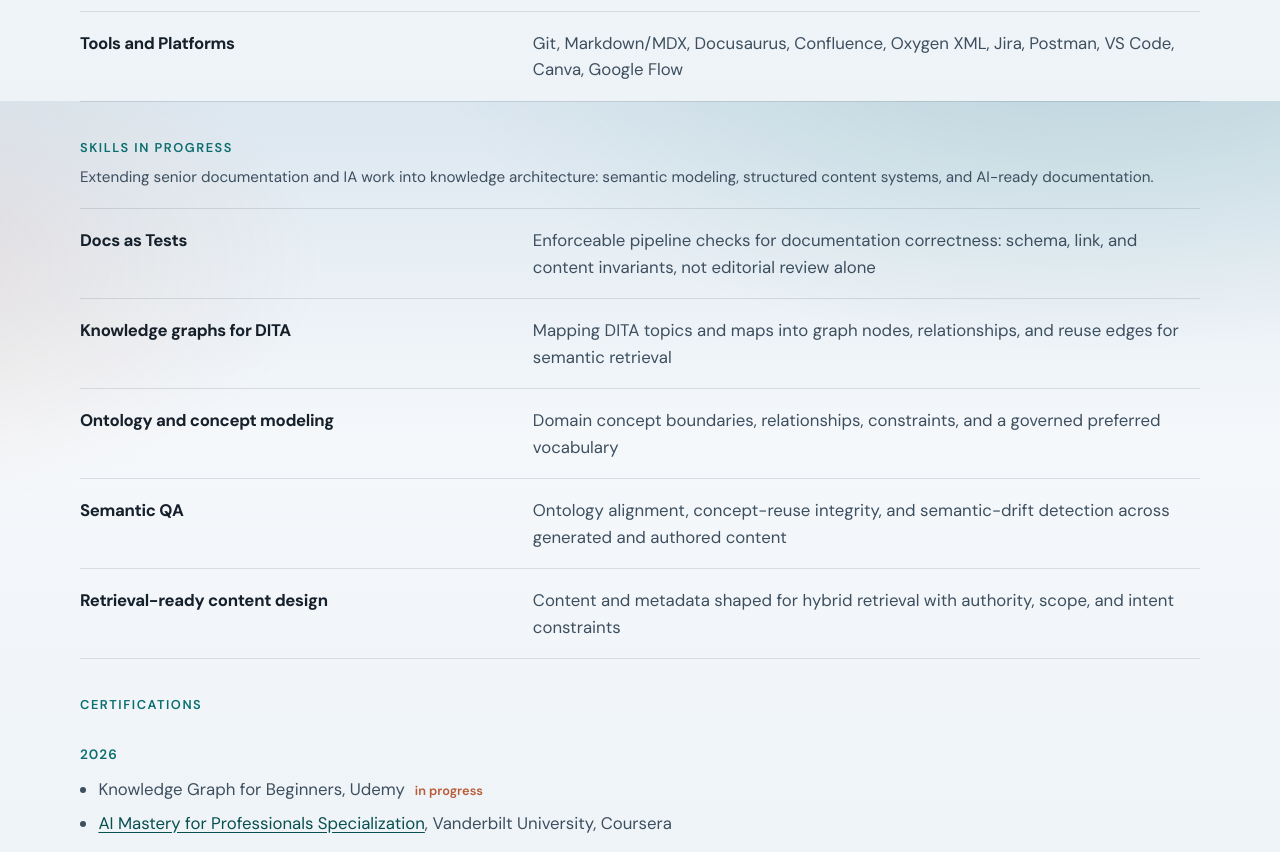
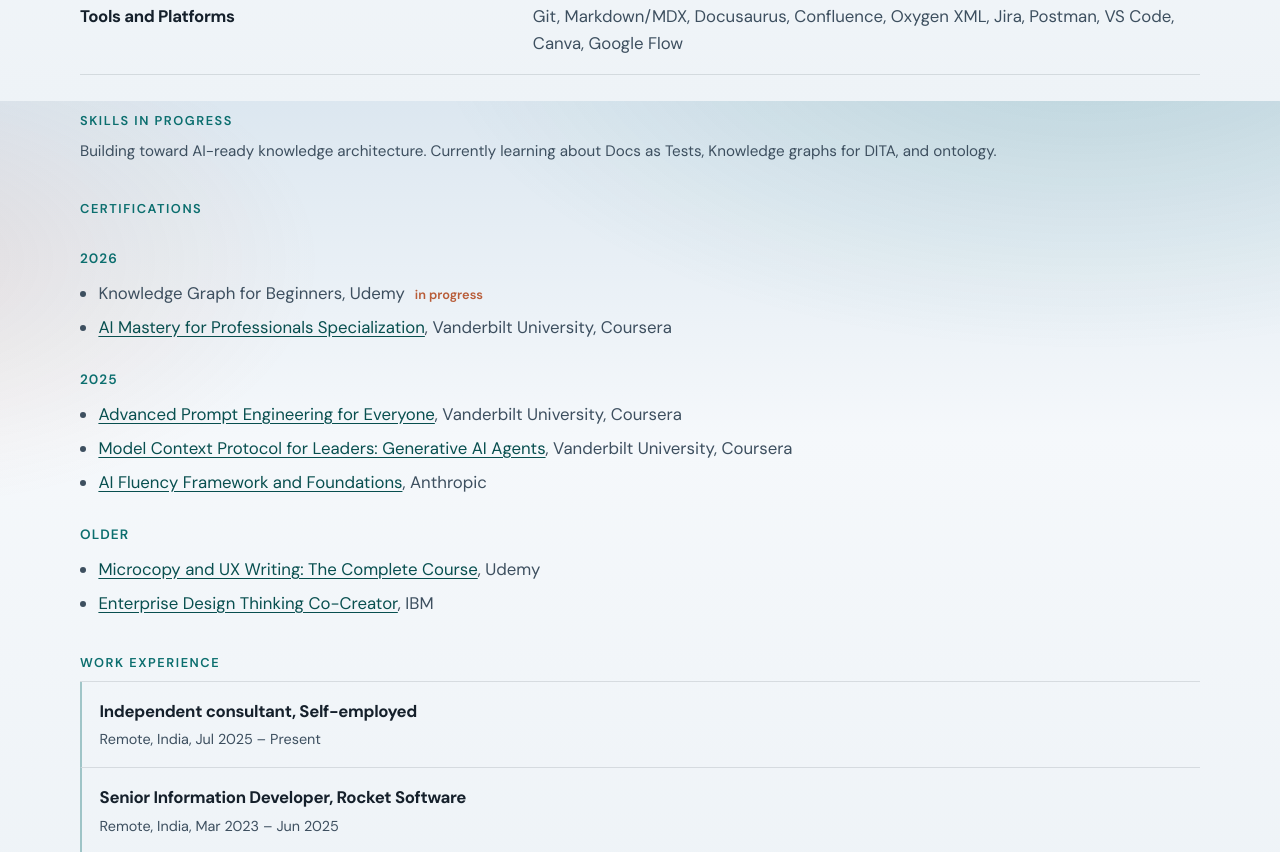
Before and after one commit to sr-docs/sr-docs.github.io, a website: page about.html in a window 1280 px wide. Shown: the part 699-1551 px from the top of the page. Drawn offline with Linux system fonts and the light colour scheme.

Commit message:
Updated profile details

```diff
--- a/about.html
+++ b/about.html
@@ -71,8 +71,8 @@
           <div>
             <dt>AI-Assisted Content Engineering</dt>
             <dd>
-              Prompt engineering, retrieval-ready content design, AI-assisted
-              authoring, human–AI review workflows
+              Prompt engineering, AI-assisted authoring, human–AI review
+              workflows
             </dd>
           </div>
           <div>
@@ -109,45 +109,8 @@
       <section class="section">
         <p class="section-label">Skills in progress</p>
         <p class="section-lead">
-          Extending senior documentation and IA work into knowledge architecture: semantic modeling, structured content systems, and AI-ready documentation.
+          Building toward AI-ready knowledge architecture. Currently learning about Docs as Tests, Knowledge graphs for DITA, and ontology.
         </p>
-        <dl class="skill-list">
-          <div>
-            <dt>Docs as Tests</dt>
-            <dd>
-              Enforceable pipeline checks for documentation correctness: schema,
-              link, and content invariants, not editorial review alone
-            </dd>
-          </div>
-          <div>
-            <dt>Knowledge graphs for DITA</dt>
-            <dd>
-              Mapping DITA topics and maps into graph nodes, relationships, and
-              reuse edges for semantic retrieval
-            </dd>
-          </div>
-          <div>
-            <dt>Ontology and concept modeling</dt>
-            <dd>
-              Domain concept boundaries, relationships, constraints, and a
-              governed preferred vocabulary
-            </dd>
-          </div>
-          <div>
-            <dt>Semantic QA</dt>
-            <dd>
-              Ontology alignment, concept-reuse integrity, and semantic-drift
-              detection across generated and authored content
-            </dd>
-          </div>
-          <div>
-            <dt>Retrieval-ready content design</dt>
-            <dd>
-              Content and metadata shaped for hybrid retrieval with authority,
-              scope, and intent constraints
-            </dd>
-          </div>
-        </dl>
       </section>
 
       <section class="section">
```
